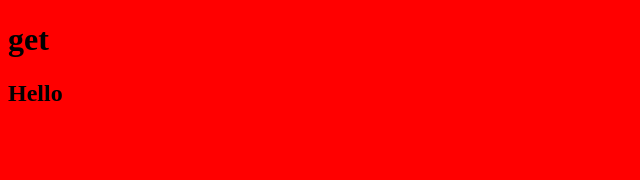
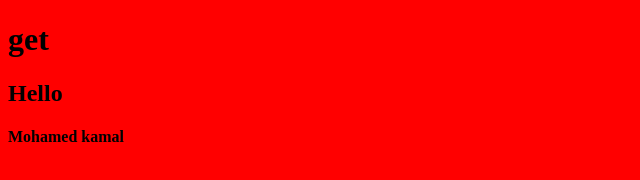
Before and after one commit to MohamedKamal96/Test, a plain HTML site: page index.html in a window 1280 px wide. Shown: the whole page, without its empty margins (0-640 px from the left). Drawn offline with Linux system fonts and the light colour scheme.

Commit message:
my change

```diff
--- a/index.html
+++ b/index.html
@@ -11,5 +11,8 @@
         <h2>
             Hello
         </h2>
+        <h4>
+            Mohamed kamal
+        </h4>
     </body>
 </html>
```
